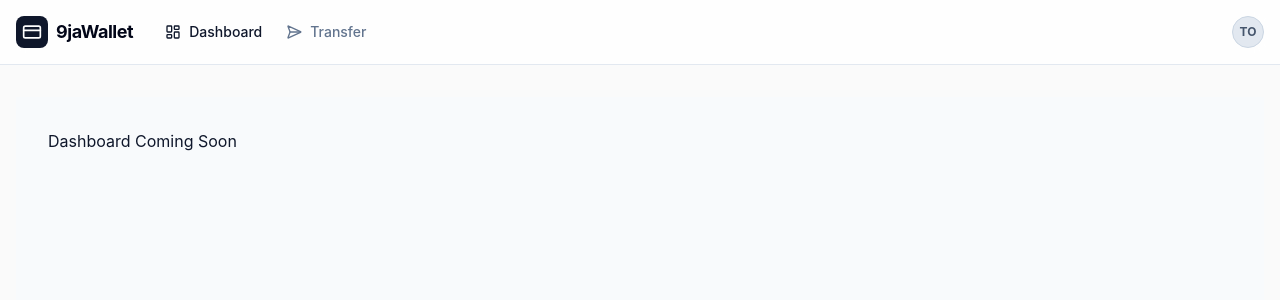
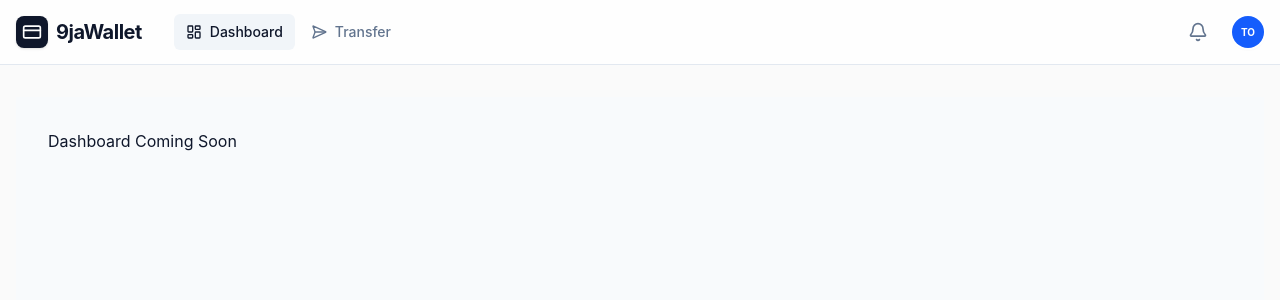
Before and after one commit to Okuselu/9ja-wallet, a React (Vite) app: page / in a window 1280 px wide. Shown: the top 300 px of the page. Built offline with nearby package versions, Linux system fonts and the light colour scheme.

Commit message:
feat: implement shadcn-style navbar and glassmorphism layout

```diff
--- a/src/components/layout/Layout.tsx
+++ b/src/components/layout/Layout.tsx
@@ -9,7 +9,7 @@ export default function Layout({ children }: LayoutProps) {
   return (
     <div className="min-h-screen bg-[#fafafa]">
       <Navbar />
-      <main className="container mx-auto px-4 py-8 animate-in fade-in duration-500">
+      <main className="container mx-auto px-4 py-8 animate-in fade-in slide-in-from-bottom-2 duration-700">
         {children}
       </main>
     </div>
--- a/src/components/layout/Navbar.tsx
+++ b/src/components/layout/Navbar.tsx
@@ -1,5 +1,6 @@
 import { Link, useLocation } from 'react-router-dom';
-import { CreditCard, LayoutDashboard, SendHorizontal } from 'lucide-react';
+import { CreditCard, LayoutDashboard, SendHorizontal, Bell } from 'lucide-react';
+import { cn } from '../../utils/cn';
 
 export default function Navbar() {
   const location = useLocation();
@@ -10,35 +11,49 @@ export default function Navbar() {
   ];
 
   return (
-    <nav className="sticky top-0 z-50 w-full border-b border-slate-200 bg-white/80 backdrop-blur-md">
-      <div className="container mx-auto flex h-16 items-center px-4">
-        <div className="mr-8 flex items-center space-x-2">
-          <div className="bg-slate-900 p-1.5 rounded-lg">
+    <nav className="sticky top-0 z-50 w-full border-b border-slate-200 bg-white/75 backdrop-blur-lg">
+      <div className="container mx-auto flex h-16 items-center justify-between px-4">
+
+        {/* Brand / Logo */}
+        <div className="flex items-center gap-8">
+          <Link to="/" className="flex items-center space-x-2 transition-opacity hover:opacity-90">
+            <div className="bg-slate-900 p-1.5 rounded-lg shadow-sm">
               <CreditCard className="h-5 w-5 text-white" />
             </div>
-          <span className="text-lg font-bold tracking-tight">9jaWallet</span>
-        </div>
+            <span className="text-xl font-bold tracking-tight text-slate-900">9jaWallet</span>
+          </Link>
 
-        <div className="flex items-center space-x-6 text-sm font-medium">
+          {/* Navigation Links */}
+          <div className="hidden md:flex items-center space-x-1">
             {navItems.map((item) => (
               <Link
                 key={item.path}
                 to={item.path}
-              className={`flex items-center space-x-2 transition-colors hover:text-slate-900 ${
-                location.pathname === item.path ? 'text-slate-900' : 'text-slate-500'
-              }`}
+                className={cn(
+                  "flex items-center space-x-2 px-3 py-2 rounded-md text-sm font-medium transition-colors",
+                  location.pathname === item.path
+                    ? "bg-slate-100 text-slate-900"
+                    : "text-slate-500 hover:text-slate-900 hover:bg-slate-50"
+                )}
               >
                 <item.icon className="h-4 w-4" />
                 <span>{item.name}</span>
               </Link>
             ))}
           </div>
+        </div>
 
-        <div className="ml-auto flex items-center space-x-4">
-          <div className="h-8 w-8 rounded-full bg-slate-200 flex items-center justify-center text-xs font-bold text-slate-600 border border-slate-300">
+        {/* Right Actions */}
+        <div className="flex items-center space-x-4">
+          <button className="p-2 text-slate-500 hover:text-slate-900 transition-colors">
+            <Bell className="h-5 w-5" />
+          </button>
+
+          <div className="h-8 w-8 rounded-full bg-blue-600 flex items-center justify-center text-[10px] font-bold text-white ring-2 ring-white shadow-sm">
             TO
           </div>
         </div>
+
       </div>
     </nav>
   );
```
Lines whose indentation alone changed are shown as unchanged.
